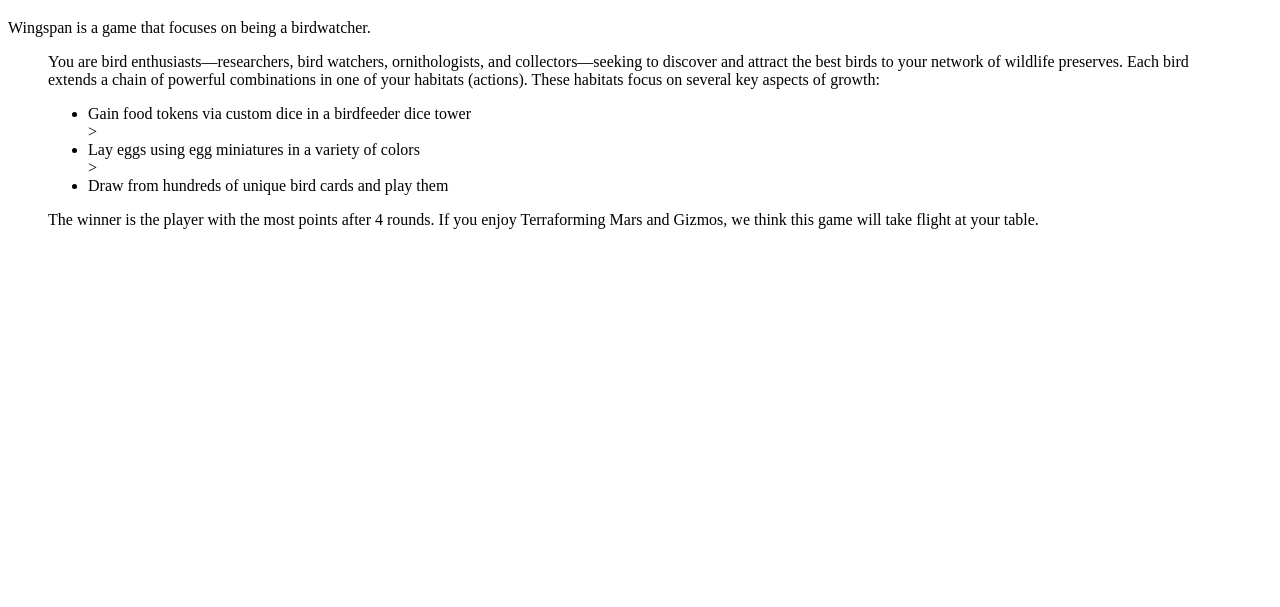
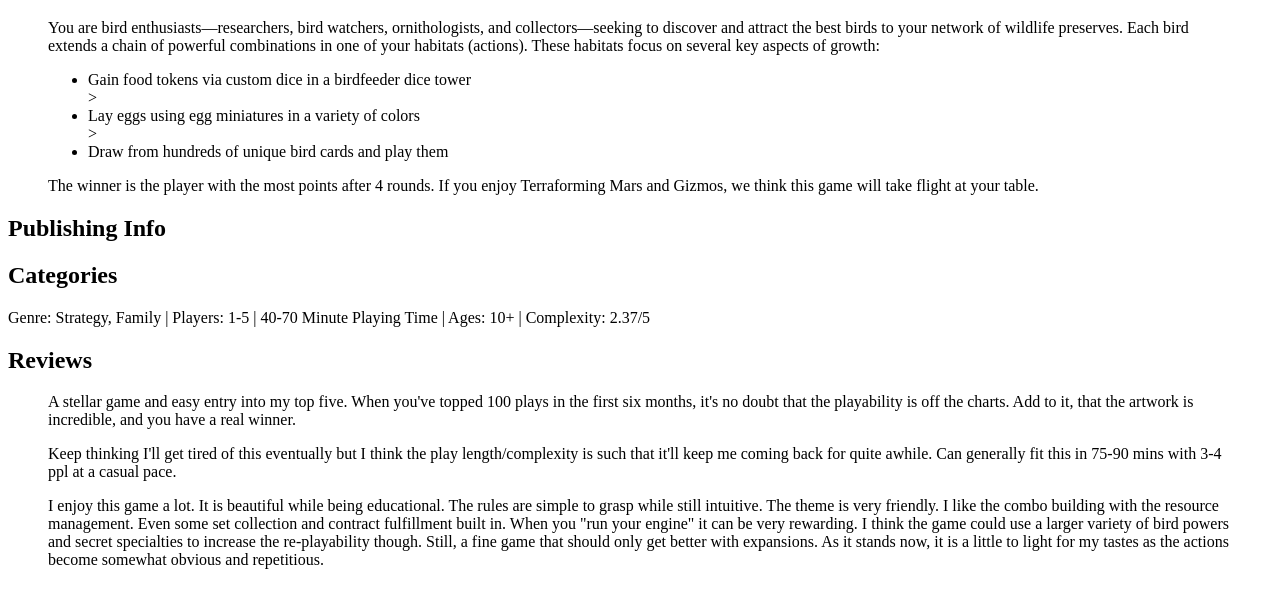
Before and after one commit to miraantolovich/235, a plain HTML site: page Website Homework/index.html in a window 1280 px wide. Shown: the part 61-668 px from the top of the page. Drawn offline with Linux system fonts and the light colour scheme.

Commit message:
update index.html
updated index.html

```diff
--- a/Website Homework/index.html
+++ b/Website Homework/index.html
@@ -9,7 +9,6 @@
 <body>
     <h1>Wingspan</h1>
         <p>
-            Wingspan is a game that focuses on being a birdwatcher.
             <blockquote>
                 You are bird enthusiasts—researchers, bird watchers, ornithologists, and collectors—seeking to discover and attract the best birds to your network of
                 wildlife preserves. Each bird extends a chain of powerful combinations in one of your habitats (actions). These habitats focus on several key aspects
@@ -22,5 +21,31 @@
                 The winner is the player with the most points after 4 rounds. If you enjoy Terraforming Mars and Gizmos, we think this game will take flight at your table.
             </blockquote>
         </p>
+    <h2>Publishing Info</h2>
+        <p>
+
+        </p>
+    <h2>Categories</h2>
+        <p>
+            Genre: Strategy, Family | Players: 1-5 | 40-70 Minute Playing Time | Ages: 10+ | Complexity: 2.37/5
+        </p>
+    <h2>Reviews</h2>
+        <p>
+            <blockquote>
+                A stellar game and easy entry into my top five. When you've topped 100 plays in the first six months, it's no doubt that the playability
+                 is off the charts. Add to it, that the artwork is incredible, and you have a real winner.
+            </blockquote>
+            <blockquote>
+                Keep thinking I'll get tired of this eventually but I think the play length/complexity is such that it'll keep me coming back for quite
+                awhile. Can generally fit this in 75-90 mins with 3-4 ppl at a casual pace.
+            </blockquote>
+            <blockquote>
+                I enjoy this game a lot. It is beautiful while being educational. The rules are simple to grasp while still intuitive. The theme is very
+                friendly. I like the combo building with the resource management. Even some set collection and contract fulfillment built in. When you
+                 "run your engine" it can be very rewarding. I think the game could use a larger variety of bird powers and secret specialties to increase
+                  the re-playability though. Still, a fine game that should only get better with expansions. As it stands now, it is a little to light for
+                  my tastes as the actions become somewhat obvious and repetitious.
+            </blockquote>
+        </p>
 </body>
 </html>
```
